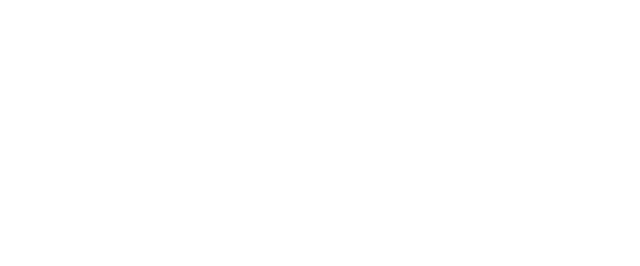
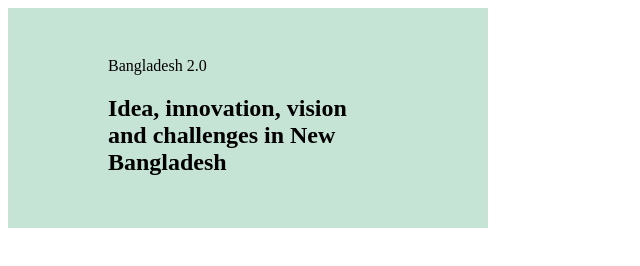
Before and after one commit to Juthi-79/my-first-assignment, a plain HTML site: page index.html in a window 1280 px wide. Shown: the whole page, without its empty margins (0-640 px from the left). Drawn offline with Linux system fonts and the light colour scheme.

Commit message:
new commit

```diff
--- a/index.html
+++ b/index.html
@@ -4,8 +4,17 @@
     <meta charset="UTF-8">
     <meta name="viewport" content="width=device-width, initial-scale=1.0">
     <title>Bangladesh 2.0</title>
+    <link rel="stylesheet" href="styles/style.css">
 </head>
 <body>
+    <section class="banner">
+        <div class="heading">
+            <p>Bangladesh 2.0</p>
+            <h1>Idea, innovation, vision and challenges in New Bangladesh</h1>
+        </div>
+        <div class="picture">
 
+        </div>
+    </section>
 </body>
 </html>
--- /dev/null
+++ b/styles/style.css
@@ -0,0 +1,14 @@
+@import url('https://fonts.googleapis.com/css2?family=Fira+Sans:ital,wght@0,100;0,200;0,300;0,400;0,500;0,600;0,700;0,800;0,900;1,100;1,200;1,300;1,400;1,500;1,600;1,700;1,800;1,900&family=Open+Sans:ital,wght@0,300..800;1,300..800&family=Work+Sans:ital,wght@0,100..900;1,100..900&display=swap');
+
+.banner{
+    background-color: #C6E4D6;
+    width: 280px;
+    height: 60px;
+    position: static;
+    display: flex;
+    flex-direction: row;
+    justify-content: center;
+    align-items: center;
+    gap: 64;
+    padding: 80px 100px 80px 100px;
+}
```
Also changed, not shown: assets/al-jazeera.png (added), assets/card-icon.png (added), assets/facebook.png (added), assets/hero.png (added), assets/instagram.png (added), assets/quote-bg.png (added), assets/satelite.png (added), assets/x.png (added).
